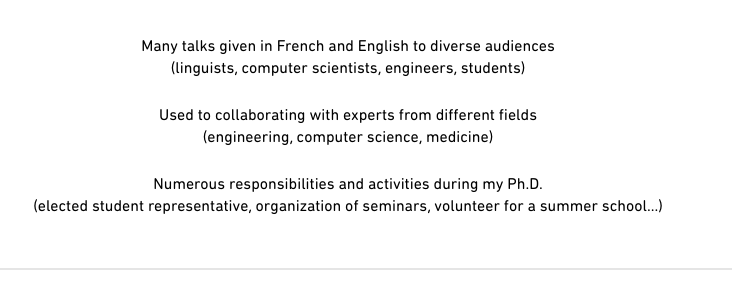
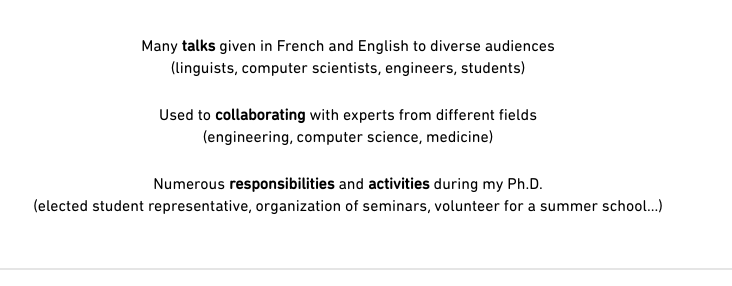
Before and after one commit to maximewarnier/maximewarnier.github.io, a plain HTML site: page skills.html in a window 1280 px wide. Shown: the part 117-403 px from the top of the page, without its empty margins (292-1024 px from the left). Drawn offline with Linux system fonts and the light colour scheme; a web font is replaced by a local one.

Commit message:
Add files via upload

```diff
--- a/skills.html
+++ b/skills.html
@@ -26,11 +26,11 @@ All elements taken from Duolingo are used solely for the purpose of this applica
 		<h1>Soft Skills</h1>
 
 		<div id="content">
-		<div>Many talks given in French and English to diverse audiences<br />(linguists, computer scientists, engineers, students)</div>
+		<div>Many <strong>talks</strong> given in French and English to diverse audiences<br />(linguists, computer scientists, engineers, students)</div>
 
-		<div style="margin-top: 2%">Used to collaborating with experts from different fields<br />(engineering, computer science, medicine)</div>
+		<div style="margin-top: 2%">Used to <strong>collaborating</strong> with experts from different fields<br />(engineering, computer science, medicine)</div>
 
-		<div style="margin-top: 2%">Numerous responsibilities and activities during my Ph.D.<br />
+		<div style="margin-top: 2%">Numerous <strong>responsibilities</strong> and <strong>activities</strong> during my Ph.D.<br />
 		(elected student representative, organization of seminars, volunteer for a summer school...)</div>
 
 
```
